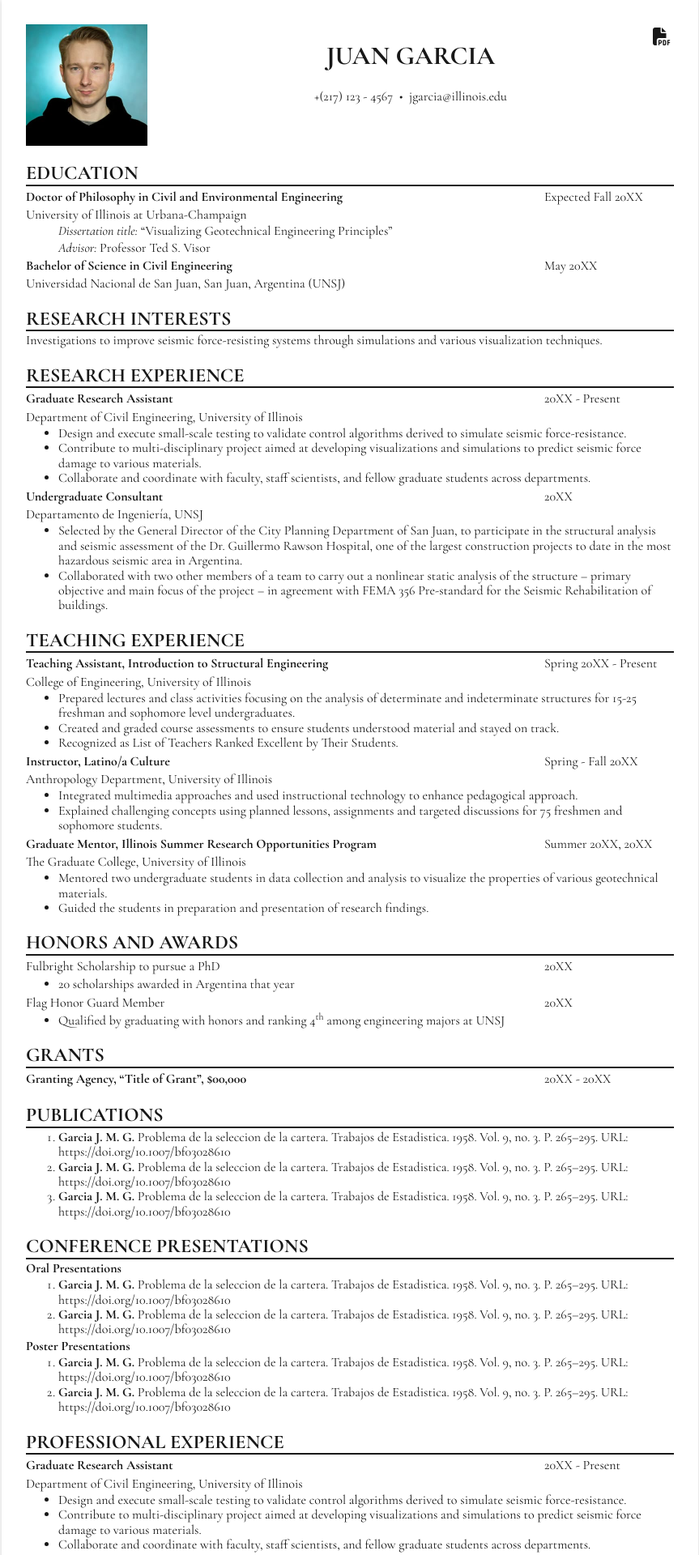
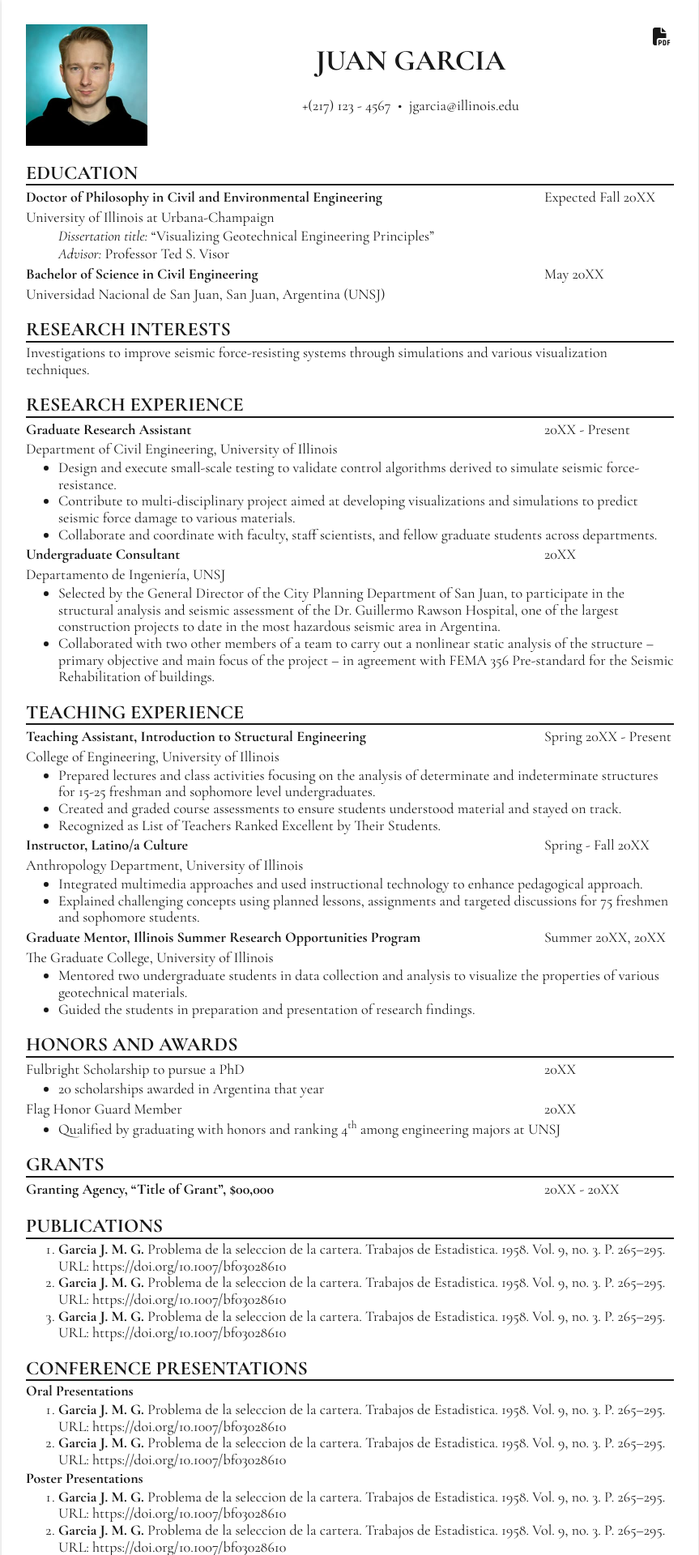
Before and after one commit to bulhakovolexii/academic-cv, a Jekyll site: the page built from index.html, in a window 1280 px wide. Shown: the top 1920 px of the page at 81% size, without its empty margins (208-1071 px from the left). Built offline with Jekyll 4.4.1, drawn with Linux system fonts in a browser that asks for light colours.

Commit message:
Increases the root font size

```diff
--- a/assets/css/main.css
+++ b/assets/css/main.css
@@ -1,3 +1,7 @@
+html {
+  font-size: 18px;
+}
+
 body {
   font-family: "Cormorant Garamond", serif;
   color: #181818;
@@ -21,6 +25,7 @@ h2 {
   text-transform: uppercase;
   border-bottom: 2px solid #181818;
   margin-block-end: 2px;
+  font-size: 1.33rem;
 }
 
 h3 {
```
